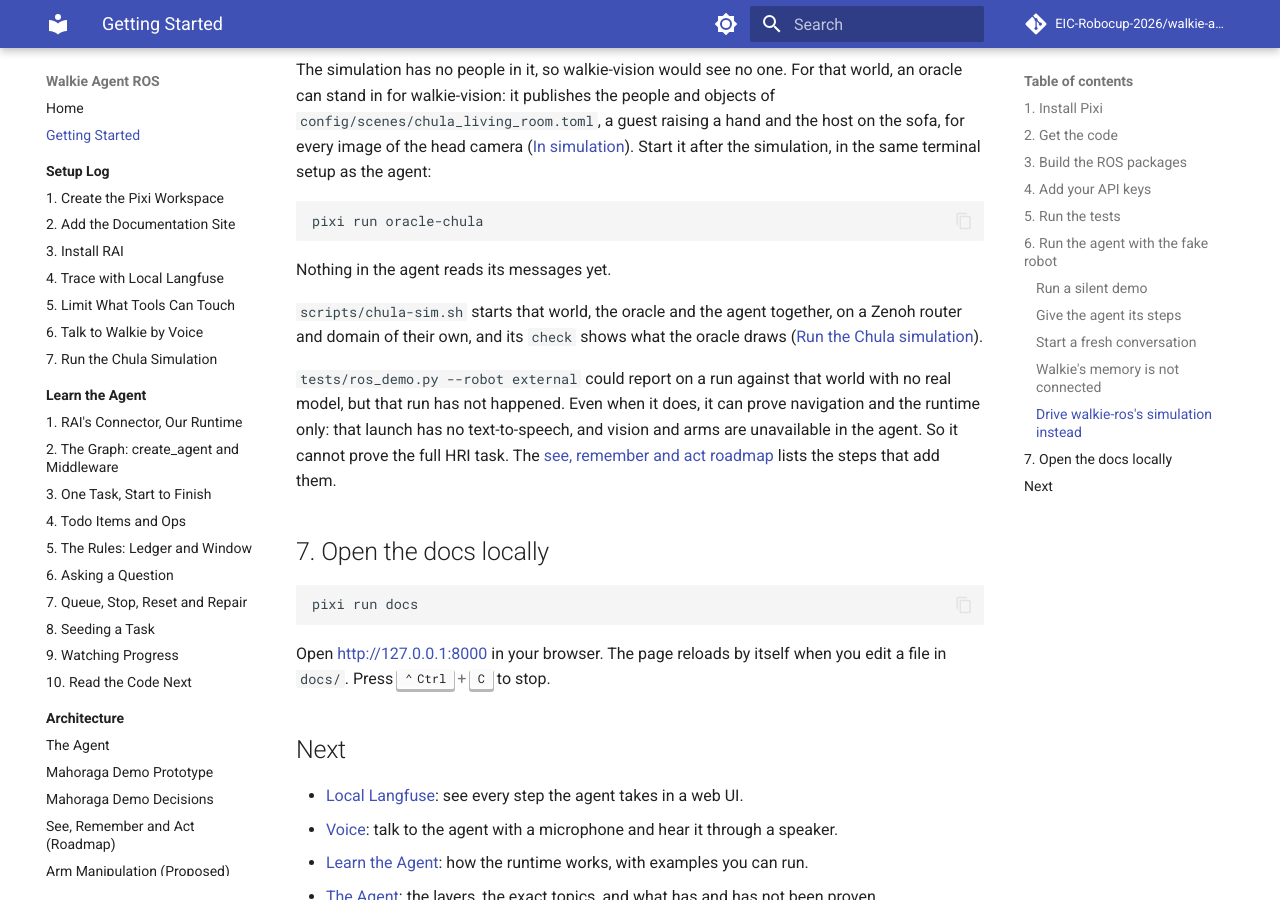
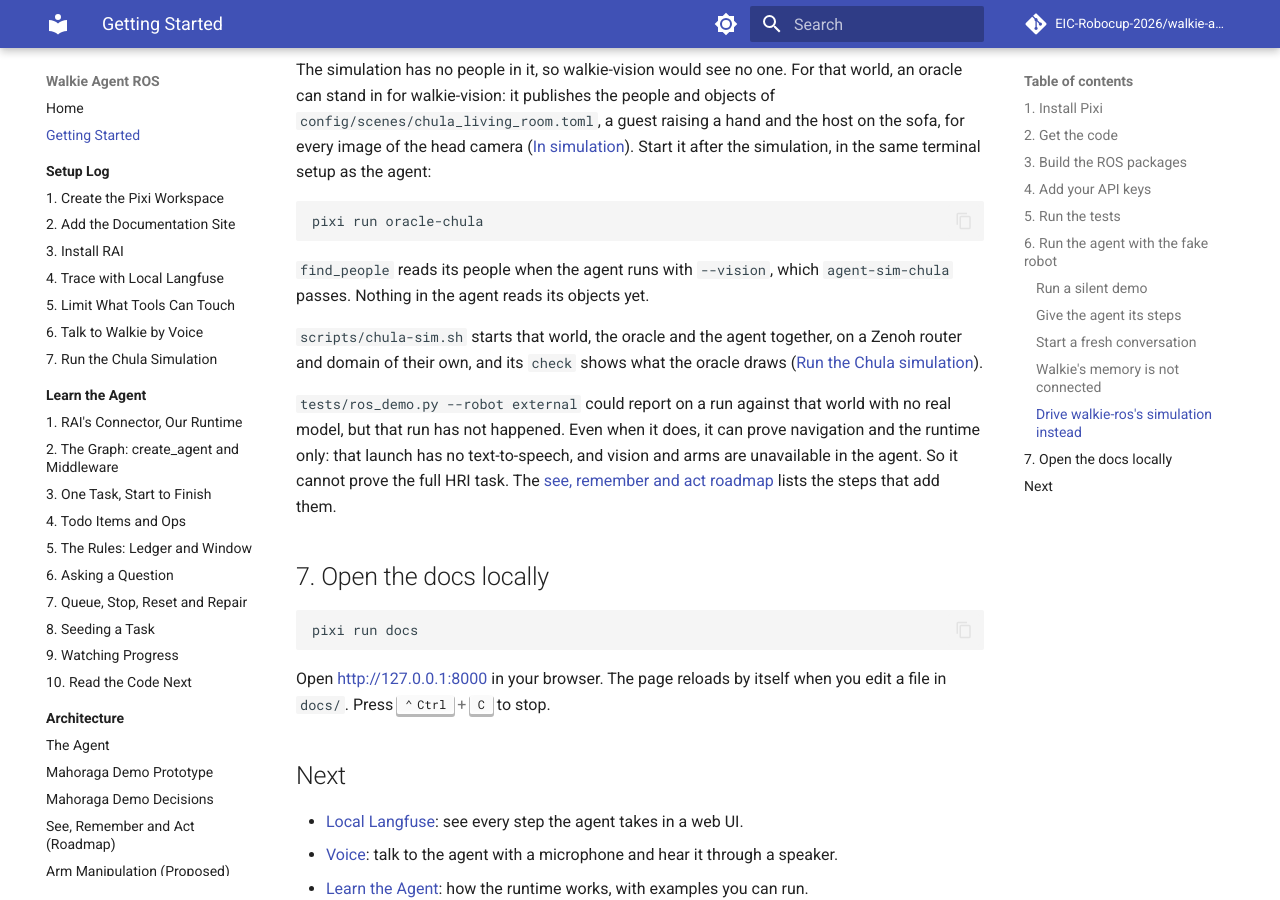
Before and after one commit to EIC-Robocup-2026/walkie-agent-ros, an MkDocs documentation site: the page built from docs/getting-started.md, in a window 1280 px wide and 900 px high, scrolled down 7739 px. Built offline with MkDocs 1.6.1 and Material for MkDocs 9.7.7, drawn with Linux system fonts in a browser that asks for light colours; comment, search, counter and statistics services are not loaded.

Commit message:
docs: say that find_people reads the oracle's people in getting started

````diff
--- a/docs/getting-started.md
+++ b/docs/getting-started.md
@@ -353,7 +353,8 @@ simulation, in the same terminal setup as the agent:
 pixi run oracle-chula
 ```
 
-Nothing in the agent reads its messages yet.
+`find_people` reads its people when the agent runs with `--vision`, which
+`agent-sim-chula` passes. Nothing in the agent reads its objects yet.
 
 `scripts/chula-sim.sh` starts that world, the oracle and the agent together, on a
 Zenoh router and domain of their own, and its `check` shows what the oracle draws
````
